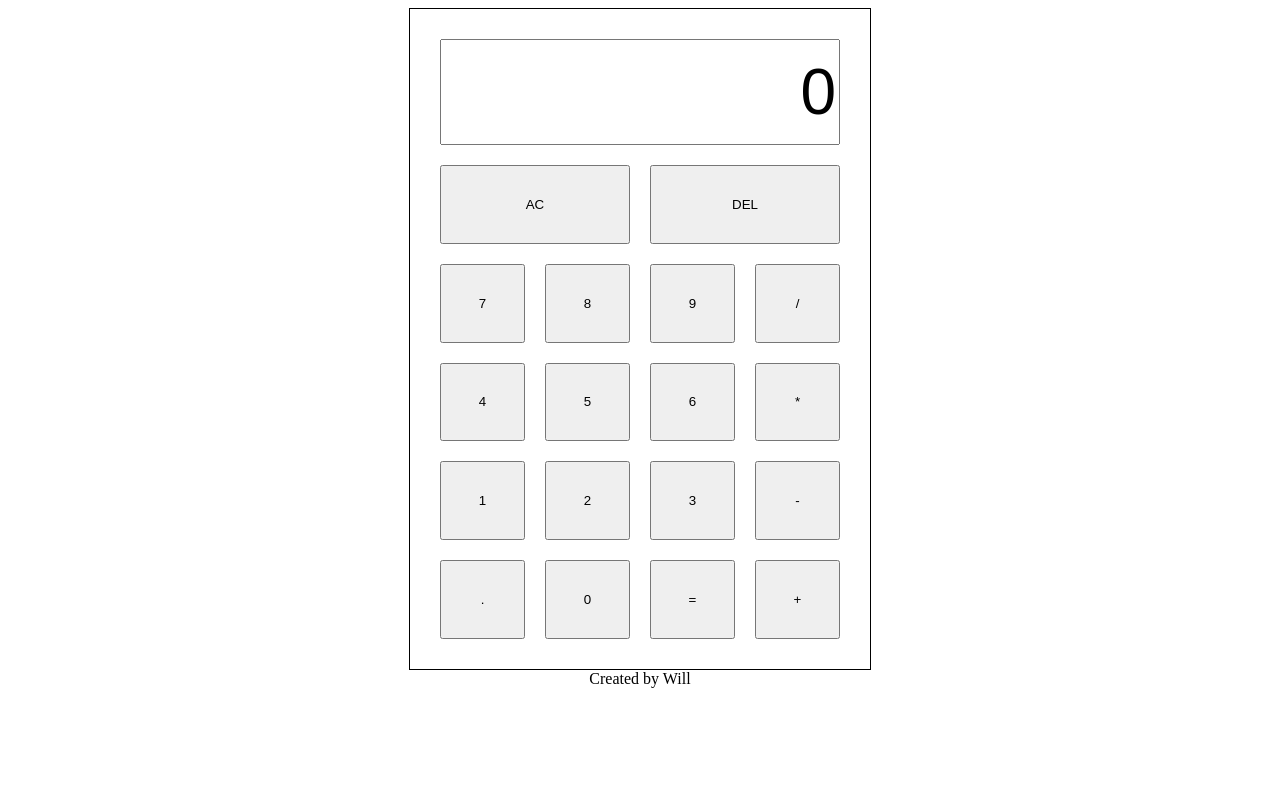
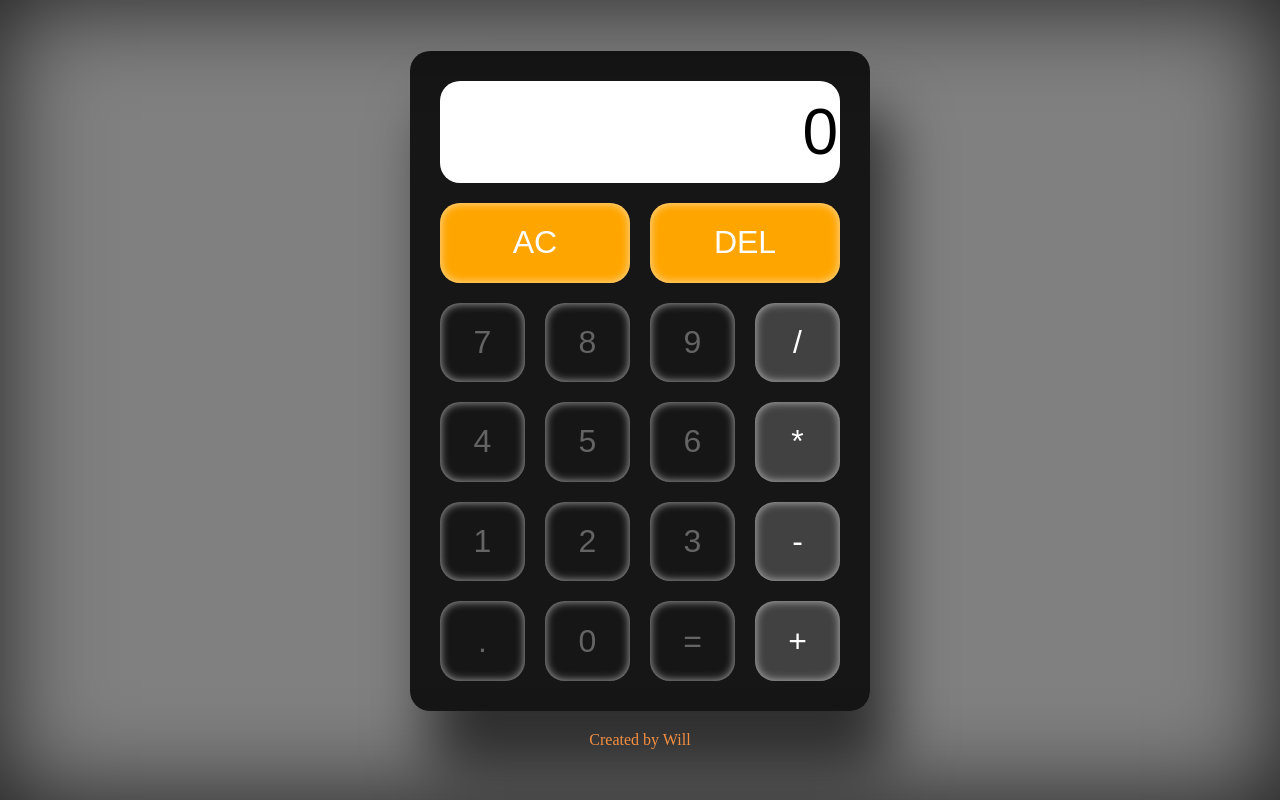
Before and after one commit to WLewis0991/calculator, a plain HTML site: page index.html in a window 1280 px wide. Drawn offline with Linux system fonts and the light colour scheme.

Commit message:
Details and style  added to calculator

```diff
--- a/styles.css
+++ b/styles.css
@@ -3,10 +3,15 @@ body {
     flex-direction: column;
     align-items: center;
     justify-content: center;
+    margin: 0;
+    background-color: gray;
+    box-shadow: inset 0 0 100px rgba(0, 0, 0, 0.769);
+    height: 100vh;
+    width: 100vw;
 }
 
 .calculator{
-    border: 1px solid black;
+    border: none;
     height: 600px;
     width: 400px;
     padding: 30px;
@@ -14,6 +19,10 @@ body {
     grid-template-columns: 1fr 1fr 1fr 1fr;
     grid-template-rows: 1fr 1fr 1fr 1fr 1fr 1fr;
     gap: 20px;
+    border-radius: 20px;
+    background-color: rgba(0, 0, 0, 0.832);
+    box-shadow: inset 30px 30px 30px rgb(255, 255, 255);
+    box-shadow: 20px 60px 60px rgba(0, 0, 0, 0.631);
 }
 
 input{
@@ -21,11 +30,43 @@ input{
     height: 100px;
     font-size: 4em;
     text-align: right;
+    border-radius: 20px;
+    border: none;
 }
  .clear{
     grid-column: span 2;
+    background-color: orange;
+    color: white;
  }
 
 .delete{
     grid-column: span 2;
+    background-color: orange;
+    color: white;
 }
+
+button{
+    font-size: 2em;
+    border-radius: 20px;
+    border: none;
+    background-color: transparent;
+    color: rgb(101, 100, 100);
+    box-shadow: inset 0 0 10px rgba(255, 255, 255, 0.667);
+}
+
+button:hover{
+    cursor: pointer;
+    background-color: rgb(52, 52, 52);
+    transition: background-color 1s;
+}
+
+.operator{
+    background-color: rgb(66, 65, 65);
+    color: white;
+}
+
+footer {
+    margin-top: 20px;
+    color: rgb(244, 143, 66);
+    font-size: 1em;
+}
```
